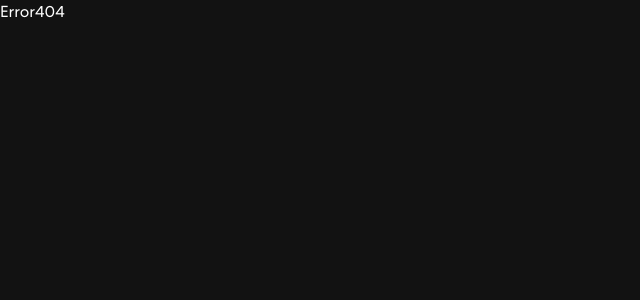
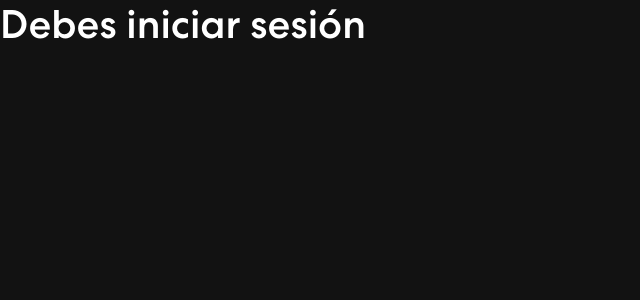
Before and after one commit to rrQuintana/TruequeOnline-repositorioColaborativo, a React (Create React App) app in the folder Front-end/: page /ProductPage in a window 1280 px wide. Shown: the top 300 px of the page, without its empty margins (0-640 px from the left). Built offline with nearby package versions, Linux system fonts and the light colour scheme.

Commit message:
Pagina de direccion a productos
Aun no creo la pagina pero hice unas pruebas para el logueo y podder trabajar en ella para su creacion.

```diff
--- a/Front-end/src/App.js
+++ b/Front-end/src/App.js
@@ -12,7 +12,7 @@ import "aos/dist/aos.css";
 import Aos from "aos";
 import NewProduct from "./components/Profile/NewProduct";
 import Login from "./components/Login/Login";
-import EditarPersona from "./components/Profile/EditarPersona";
+import ProductPage from "./components/Products/ProductPage";
 
 function App() {
 
@@ -31,7 +31,7 @@ function App() {
             <Route path="/profile" element={<Profile />} />
             <Route path="/productos" element={<Products />} />
             <Route path="/newProduct" element={<NewProduct />} />
-            <Route path="/EditarPersona" element={<EditarPersona />} />
+            <Route path="/ProductPage" element={<ProductPage />} />
             <Route path="*" element={<Error404 />} />
           </Routes>
         </BrowserRouter>
--- a/Front-end/src/components/Products/Banner.js
+++ b/Front-end/src/components/Products/Banner.js
@@ -4,6 +4,10 @@ import "animate.css";
 import { NavBar } from "../LandingPage/NavBar";
 import "aos/dist/aos.css";
 import "./Products.css";
+
+import Button from '@mui/material/Button';
+import { Link } from "react-router-dom";
+
 
 export const Banner = () => {
 
@@ -56,6 +60,7 @@ export const Banner = () => {
   return (
     <>
       <NavBar></NavBar>
+
       <section
         className="products-banner h-custom vh-100 d-flex justify-content-center align-items-center "
         id="home"
@@ -67,7 +72,7 @@ export const Banner = () => {
           <div className="Letras w-100" id="Banner-Text">
             <div data-aos="fade-right ">
               <h1 className="text-black w-50">
-              Encuentra lo que necesitas para tus estudios en un solo lugar
+                Encuentra lo que necesitas para tus estudios en un solo lugar
               </h1>
               <h2>
                 <span
@@ -82,6 +87,9 @@ export const Banner = () => {
           </div>
         </Container>
       </section>
+      <Button variant="contained">
+        <Link className="text-white" to="/ProductPage">Ir a Pagina de Productos</Link>
+      </Button>
     </>
   );
 };
--- a/Front-end/src/components/Products/ProductList.js
+++ b/Front-end/src/components/Products/ProductList.js
@@ -14,6 +14,7 @@ function ProductList() {
   }, [lista]);
 
   return (
+
     <div className="h-custom d-flex row products-list justify-content-center align-items-center">
       <h1>Productos</h1>
       <div className="container-fluid d-flex m-3 flex-wrap justify-content-center align-items-center">
--- /dev/null
+++ b/Front-end/src/components/Products/ProductPage.js
@@ -0,0 +1,24 @@
+import { NavBar } from "../LandingPage/NavBar";
+import { AuthContext } from "../../AuthContext";
+import React, { useContext } from "react";
+
+function ProductPage () {
+    const { isAuthenticated } = useContext(AuthContext);
+    return(
+     <div>
+        { isAuthenticated ? (
+            <>
+            <NavBar></NavBar>
+            <h1>Hola</h1>
+
+            </>
+        ) : (
+            <>
+            <h1>Debes iniciar sesión</h1>
+            </>
+        )}
+     </div>
+    )
+}
+
+export default ProductPage;
```
